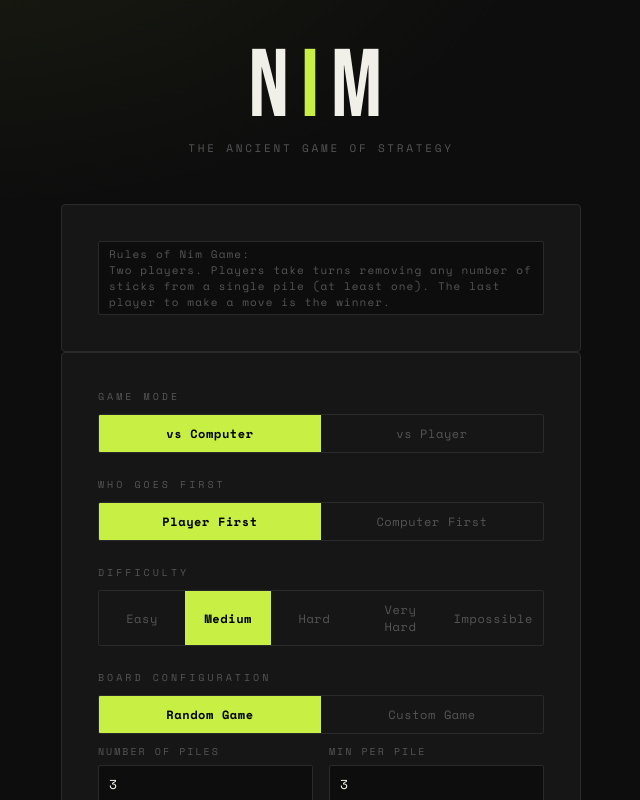
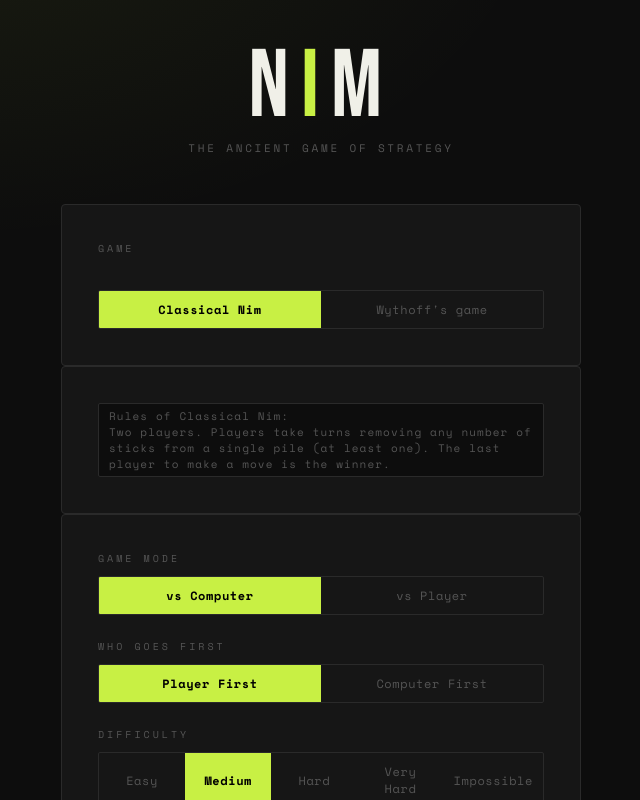
Before and after one commit to lemon-mochi/Nim-Game, a React (Vite) app in the folder frontend/: page / in a window 1280 px wide. Shown: the top 800 px of the page, without its empty margins (319-959 px from the left). Built offline with nearby package versions, Linux system fonts and the light colour scheme; no server answers.

Commit message:
add Wythoff's game option to setup screen

```diff
--- a/frontend/src/components/SetupScreen/SetupScreen.jsx
+++ b/frontend/src/components/SetupScreen/SetupScreen.jsx
@@ -4,6 +4,9 @@ export default function SetupScreen({
     error,
     setup,
     setSetup,
+    toggleWythoffGameOff,
+    toggleWythoffGameOn,
+    wythoff,
     toggleCustomGameOff,
     toggleCustomGameOn,
     customGame,
@@ -14,10 +17,31 @@ export default function SetupScreen({
 return (
     <>
         <div className="setup-card">
+            <div className="setup-section-title">Game</div>
+            <div className="toggle-group">
+                <button
+                className={`toggle-btn${!wythoff ? " active" : ""}`}
+                onClick={() => toggleWythoffGameOff()}
+                >Classical Nim</button>
+                <button
+                className={`toggle-btn${wythoff ? " active" : ""}`}
+                onClick={() => toggleWythoffGameOn()}
+                >Wythoff's game</button>
+            </div>
+        </div>
+        <div className="setup-card">
+            {!wythoff &&
                 <div className="rules-badge">
-            Rules of Nim Game: <br></br>
+                Rules of Classical Nim: <br></br>
                 Two players. Players take turns removing any number of sticks from a single pile (at least one). The last player to make a move is the winner.
                 </div>
+            }
+            {wythoff &&
+                <div className="rules-badge">
+                Rules of Wythoff's game: <br></br>
+                Two players. Two piles of sticks. Players may take any number of sticks greater than zero from the first or second pile, or they may take the same number of sticks from both piles. The last player to make a move is the winner.
+                </div>
+            }
         </div>
         <div className="setup-card">
             {error && <div className="error-msg">{error}</div>}
@@ -83,11 +107,13 @@ return (
             {/* the following line adds extra space to make it look cleaner */}
             <div className="setup-section-title"></div>
             <div className="field-row">
+                {!wythoff && (
                     <div className="field">
                     <label>Number of Piles</label>
                     <input type="number" value={setup.num_piles}
                         onChange={e => setSetup(s => ({ ...s, num_piles: e.target.value }))} />
                     </div>
+                )}
                 {!customGame && (
                 <>
                     <div className="field">
@@ -102,6 +128,20 @@ return (
                     </div>
                 </>
                 )}
+                {wythoff && customGame && (
+                <>
+                    <div className="field">
+                    <label>Sticks in first pile</label>
+                    <input type="number" value={setup.x}
+                        onChange={e => setSetup(s => ({...s, x: e.target.value }))} />
+                    </div>
+                    <div className="field">
+                    <label>Sticks in second pile</label>
+                    <input type="number" value={setup.y}
+                        onChange={e => setSetup(s => ({...s, y: e.target.value }))} />
+                    </div>
+                </>
+                )}
 
             </div>
             </div>
--- a/frontend/src/constants/nimConstants.jsx
+++ b/frontend/src/constants/nimConstants.jsx
@@ -16,6 +16,8 @@ export const defaultSetup = {
     max_per_pile: 10,
     difficulty: 2,
     random_game: true,
+    x: 5, // for first pile in wythoff's game
+    y: 5 // for second pile in wythoff's game
 };
 
 export function buildDefaultPiles(n) {
--- a/frontend/src/hooks/useNimGame.jsx
+++ b/frontend/src/hooks/useNimGame.jsx
@@ -12,6 +12,7 @@ export function useNimGame() {
   const [error, setError] = useState("");
   const [turnMsg, setTurnMsg] = useState("");
   const [winner, setWinner] = useState("");
+  const [wythoff, setWythoff] = useState(false);
   const [customGame, setCustomGame] = useState(false);
   const [buttonMsg, setButtonMsg] = useState("Start Game");
   const [customPiles, setCustomPiles] = useState(buildDefaultPiles(defaultSetup.num_piles));
@@ -26,6 +27,16 @@ export function useNimGame() {
   async function toggleCustomGameOn() {
     setCustomGame(true);
     setButtonMsg("Continue");
+  }
+
+  async function toggleWythoffGameOff() {
+    console.log("off");
+    setWythoff(false);
+  }
+
+  async function toggleWythoffGameOn() {
+    console.log("on");
+    setWythoff(true);
   }
 
   async function applyAmount() {
@@ -55,7 +66,7 @@ export function useNimGame() {
       return;
     }
 
-    if (customGame) {
+    if (!wythoff && customGame) {
       setCustomPiles(buildDefaultPiles(setup.num_piles));
       setScreen("customize");
       setLoading(false);
@@ -283,7 +294,8 @@ export function useNimGame() {
     turnMsg, setTurnMsg, winner, setWinner, customGame, setCustomGame, buttonMsg,
     setButtonMsg, customPiles, setCustomPiles, maxAmount, toggleCustomGameOff,
     toggleCustomGameOn, applyAmount, buttonPress, startCustomGame, makeMove,
-    resetToSetup, isPlayerTurn, winMessage
+    resetToSetup, isPlayerTurn, winMessage,
+    wythoff, toggleWythoffGameOff, toggleWythoffGameOn,
   }
 
 }
```
Lines whose indentation alone changed are shown as unchanged.
